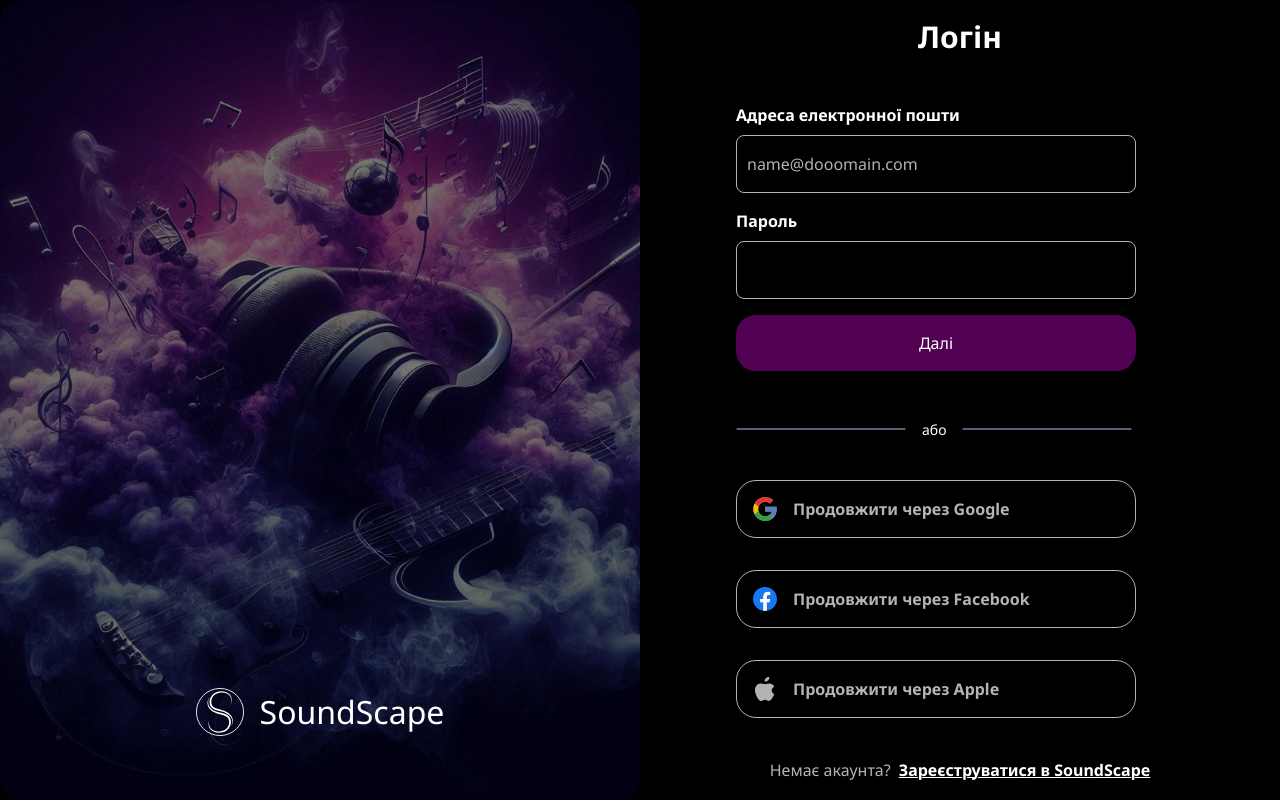
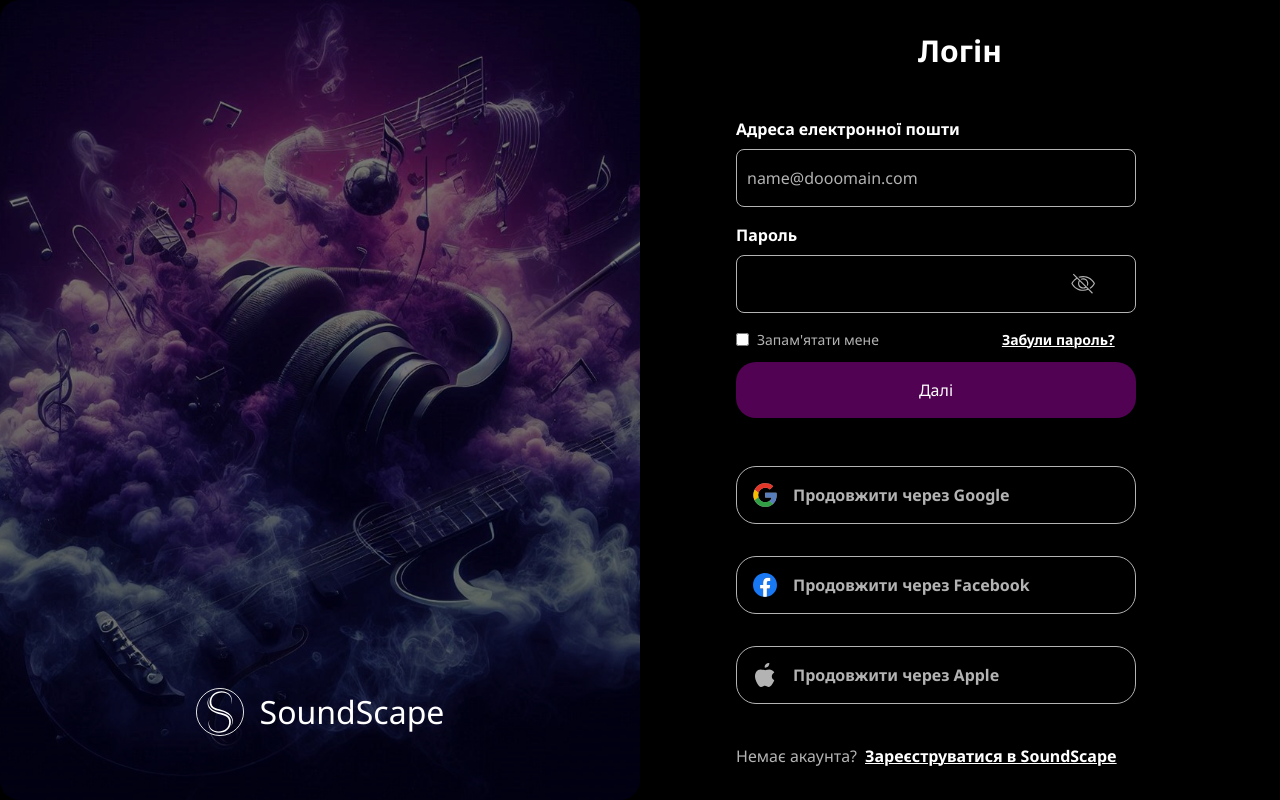
Before and after one commit to VovaB16/SoundScapeWeb, a React (Vite) app: page /login in a window 1280 px wide. Built offline with nearby package versions, Linux system fonts and the light colour scheme.

Commit message:
Completed the login

```diff
--- a/src/components/Commons/Auth/Login/Login.tsx
+++ b/src/components/Commons/Auth/Login/Login.tsx
@@ -1,9 +1,38 @@
-
-import { Link, } from 'react-router-dom';
-
+import { Link, useNavigate } from 'react-router-dom';
+import { useState } from 'react';
 
 const Login = () => {
+    const [showPassword, setShowPassword] = useState(false);
+    const [email, setEmail] = useState('');
+    const [password, setPassword] = useState('');
+    const [error, setError] = useState('');
+    const navigate = useNavigate();
 
+    const toggleShowPassword = () => {
+        setShowPassword(!showPassword);
+    };
+
+    const handleLogin = async () => {
+        try {
+            const response = await fetch('https://localhost:7179/api/auth/login', {
+                method: 'POST',
+                headers: {
+                    'Content-Type': 'application/json',
+                },
+                body: JSON.stringify({ Email: email, Password: password })
+            });
+
+            if (!response.ok) {
+                throw new Error('Невірний логін або пароль');
+            }
+
+            const data = await response.json();
+            console.log('Login successful', data);
+            navigate('/main');
+        } catch (error) {
+            setError((error as Error).message);
+        }
+    };
 
     return (
         <div className="flex h-screen">
@@ -18,8 +47,7 @@ const Login = () => {
             <div className="w-1/2 flex flex-col justify-center items-center p-8">
                 <h2 className="text-3xl font-bold mb-[48px]">Логін</h2>
                 <div className="w-full max-w-md">
-
-          <form className="w-full">
+                    <form className="w-full" onSubmit={(e) => e.preventDefault()}>
                         <div className="mb-4">
                             <label className="text-white font-['Noto_Sans'] text-[16px] font-bold leading-normal mb-2 block" htmlFor="email">
                                 Адреса електронної пошти
@@ -29,24 +57,67 @@ const Login = () => {
                                 id="email"
                                 type="email"
                                 placeholder="name@dooomain.com"
+                                value={email}
+                                onChange={(e) => setEmail(e.target.value)}
                             />
                         </div>
                         <div className="mb-4">
-              <label className="text-white font-['Noto_Sans'] text-[16px] font-bold leading-normal mb-2 block" htmlFor="email">
+                            <label className="text-white font-['Noto_Sans'] text-[16px] font-bold leading-normal mb-2 block" htmlFor="password">
                                 Пароль
                             </label>
+                            <div className="relative">
+                                <div className="flex items-center w-[400px] p-[16px_10px] pr-[40px] rounded-[8px] border border-[#B3B3B3] focus-within:ring-2 focus-within:ring-[#A305A6]">
                                     <input
-                className="flex w-[400px] p-[16px_10px] items-center gap-[10px] rounded-[8px] border border-[#B3B3B3] text-[#B3B3B3] font-['Noto_Sans'] text-[16px] font-normal leading-normal focus:outline-none focus:ring-2 focus:ring-[#A305A6] placeholder-[#B3B3B3]"
+                                        className="flex-1 text-[#B3B3B3] font-['Noto_Sans'] text-[16px] font-normal leading-normal bg-transparent focus:outline-none"
                                         id="password"
-                type="password"
-                placeholder=""
+                                        type={showPassword ? 'text' : 'password'}
+                                        value={password}
+                                        onChange={(e) => setPassword(e.target.value)}
                                     />
+                                    <button
+                                        type="button"
+                                        onClick={toggleShowPassword}
+                                        className="ml-2"
+                                    >
+                                        <img
+                                            src={showPassword ? '/images/hideIcon.svg' : '/images/viewIcon.svg'}
+                                            alt={showPassword ? 'Сховати пароль' : 'Показати пароль'}
+                                            className="w-6 h-6"
+                                        />
+                                    </button>
+                                </div>
+                            </div>
+                        </div>
+
+                        {error && <p className="text-red-500 mb-4">{error}</p>}
+
+                        <div className="flex items-center mb-3" style={{ gap: '123px' }}>
+                            <div className="flex items-center">
+                                <input
+                                    type="checkbox"
+                                    id="rememberMe"
+                                    className="mr-2"
+                                />
+                                <label
+                                    htmlFor="rememberMe"
+                                    className="text-[var(--Gray,#B3B3B3)] font-['Noto_Sans'] text-[14px] font-normal leading-normal"
+                                >
+                                    Запам'ятати мене
+                                </label>
+                            </div>
+                            <Link
+                                to="/forgot-password"
+                                className="text-white text-center font-['Noto_Sans'] text-[14px] font-bold leading-normal underline decoration-solid decoration-[4%] underline-offset-auto"
+                            >
+                                Забули пароль?
+                            </Link>
                         </div>
 
                         <div className="flex items-center justify-between mb-[48px]">
                             <button
                                 className="flex w-[400px] p-[16px_10px] justify-center items-center gap-[10px] rounded-[20px] bg-[rgba(163,5,166,0.50)] text-white font-['Noto_Sans'] text-[16px] font-normal leading-normal hover:bg-[rgba(163,5,166,0.7)]"
                                 type="button"
+                                onClick={handleLogin}
                             >
                                 <span className="text-[#FFF] font-['Noto Sans'] text-[16px] font-normal leading-normal">
                                     Далі
@@ -55,11 +126,6 @@ const Login = () => {
                         </div>
                     </form>
 
-          <div className="flex items-center justify-left mb-[40px]">
-            <img src="/images/Line.svg" alt="Line" className="w-[170px] h-[2px] flex-shrink-0 rounded-[10px]" />
-            <span className="text-white font-['Noto_Sans'] text-[14px] font-normal mx-4">або</span>
-            <img src="/images/Line.svg" alt="Line" className="w-[170px] h-[2px] flex-shrink-0 rounded-[10px]" />
-          </div>
 
                     <div className="flex flex-col items-start gap-8 self-stretch mb-[40px]">
                         <button
@@ -93,12 +159,12 @@ const Login = () => {
                         </button>
                     </div>
 
-          <div className="text-center">
+                    <div className="">
                         <span className="text-[#B3B3B3] font-['Noto_Sans'] text-[16px] font-normal leading-normal">
                             Немає акаунта?
                         </span>
                         <Link
-              to="/login"
+                            to="/register-step1"
                             className="text-white font-['Noto_Sans'] text-[16px] font-bold leading-normal underline decoration-solid decoration-[0.64px] underline-offset-auto ml-2 hover:text-[#7A057E]"
                         >
                             Зареєструватися в SoundScape
--- a/src/components/Commons/Auth/Register/RegisterStep1.tsx
+++ b/src/components/Commons/Auth/Register/RegisterStep1.tsx
@@ -49,7 +49,7 @@ const RegisterStep1 = () => {
                 className="flex w-[400px] p-[16px_10px] items-center gap-[10px] rounded-[8px] border border-[#B3B3B3] text-[#B3B3B3] font-['Noto_Sans'] text-[16px] font-normal leading-normal focus:outline-none focus:ring-2 focus:ring-[#A305A6] placeholder-[#B3B3B3]"
                 id="email"
                 type="email"
-                placeholder="Email"
+                placeholder="name@dooomain.com"
                 value={email}
                 onChange={(e) => setEmail(e.target.value)}
               />
@@ -106,7 +106,7 @@ const RegisterStep1 = () => {
             </button>
           </div>
 
-          <div className="text-center">
+          <div className="">
             <span className="text-[#B3B3B3] font-['Noto_Sans'] text-[16px] font-normal leading-normal">
               Уже маєте акаунт?
             </span>
```
Lines whose indentation alone changed are shown as unchanged.
